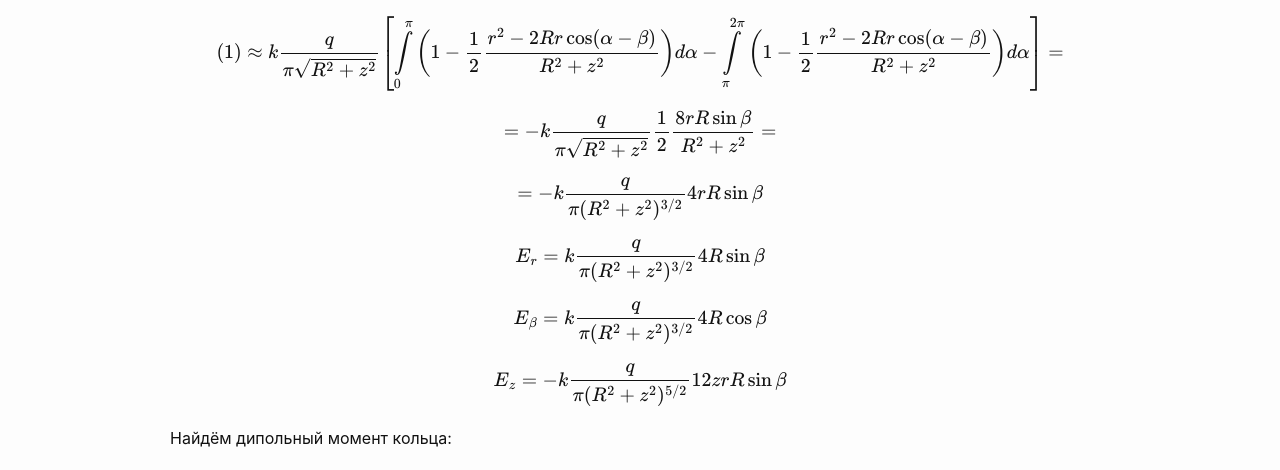
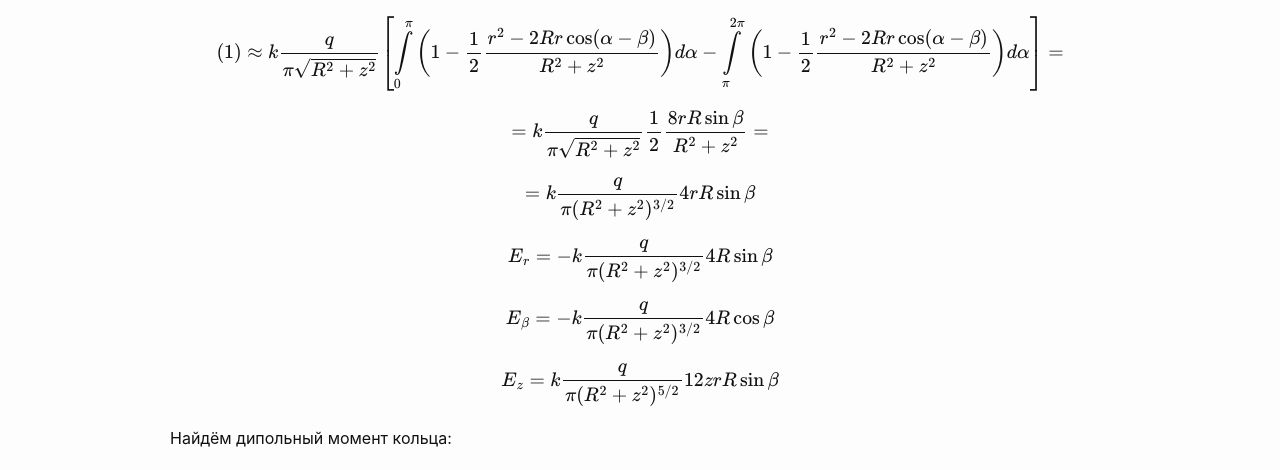
Before and after one commit to sputnikas/sputnikas.github.io, a Jekyll site: the page built from _problems/batygyn_1970/88.md, in a window 1280 px wide. Shown: the part 741-1211 px from the top of the page. Built offline with Jekyll 4.4.1, drawn with Linux system fonts in a browser that asks for light colours; formulas are drawn with MathJax 3; a script that is not in the unit is left out.

Commit message:
Update 88.md

```diff
--- a/_problems/batygyn_1970/88.md
+++ b/_problems/batygyn_1970/88.md
@@ -31,23 +31,23 @@ $$
 $$
 
 $$
-= - k \frac{q}{\pi \sqrt{R^2 + z^2}} \frac{1}{2} \dfrac{8 r R \sin \beta}{R^2 + z^2} =
+= k \frac{q}{\pi \sqrt{R^2 + z^2}} \frac{1}{2} \dfrac{8 r R \sin \beta}{R^2 + z^2} =
 $$
 
 $$
-= - k \frac{q}{\pi (R^2 + z^2)^{3/2}} 4 r R \sin \beta
+= k \frac{q}{\pi (R^2 + z^2)^{3/2}} 4 r R \sin \beta
 $$
 
 $$
-E_r = k \frac{q}{\pi (R^2 + z^2)^{3/2}} 4 R \sin \beta
+E_r = - k \frac{q}{\pi (R^2 + z^2)^{3/2}} 4 R \sin \beta
 $$
 
 $$
-E_\beta = k \frac{q}{\pi (R^2 + z^2)^{3/2}} 4 R \cos \beta
+E_\beta = - k \frac{q}{\pi (R^2 + z^2)^{3/2}} 4 R \cos \beta
 $$
 
 $$
-E_z = - k \frac{q}{\pi (R^2 + z^2)^{5/2}} 12 z r R \sin \beta
+E_z = k \frac{q}{\pi (R^2 + z^2)^{5/2}} 12 z r R \sin \beta
 $$
 
 Найдём дипольный момент кольца:
```
